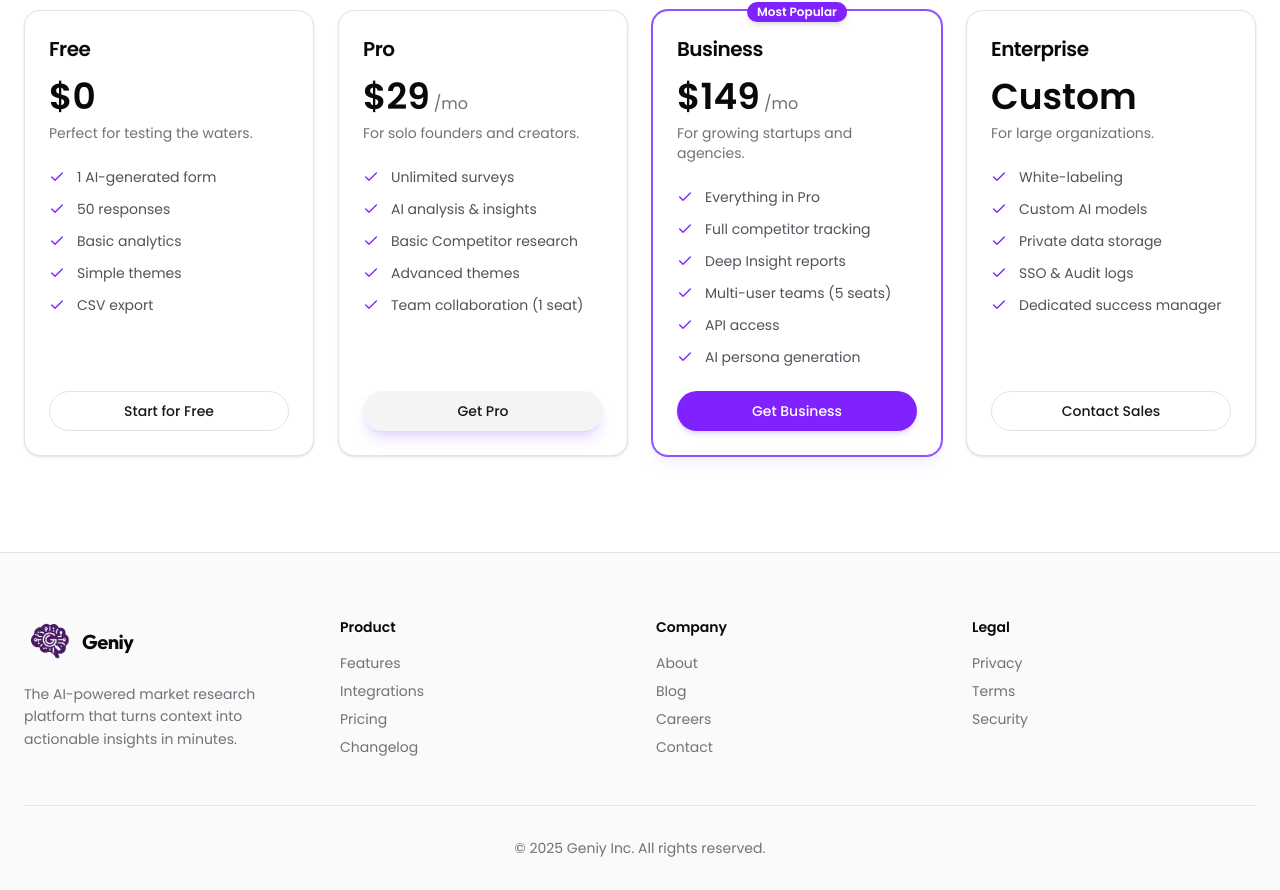
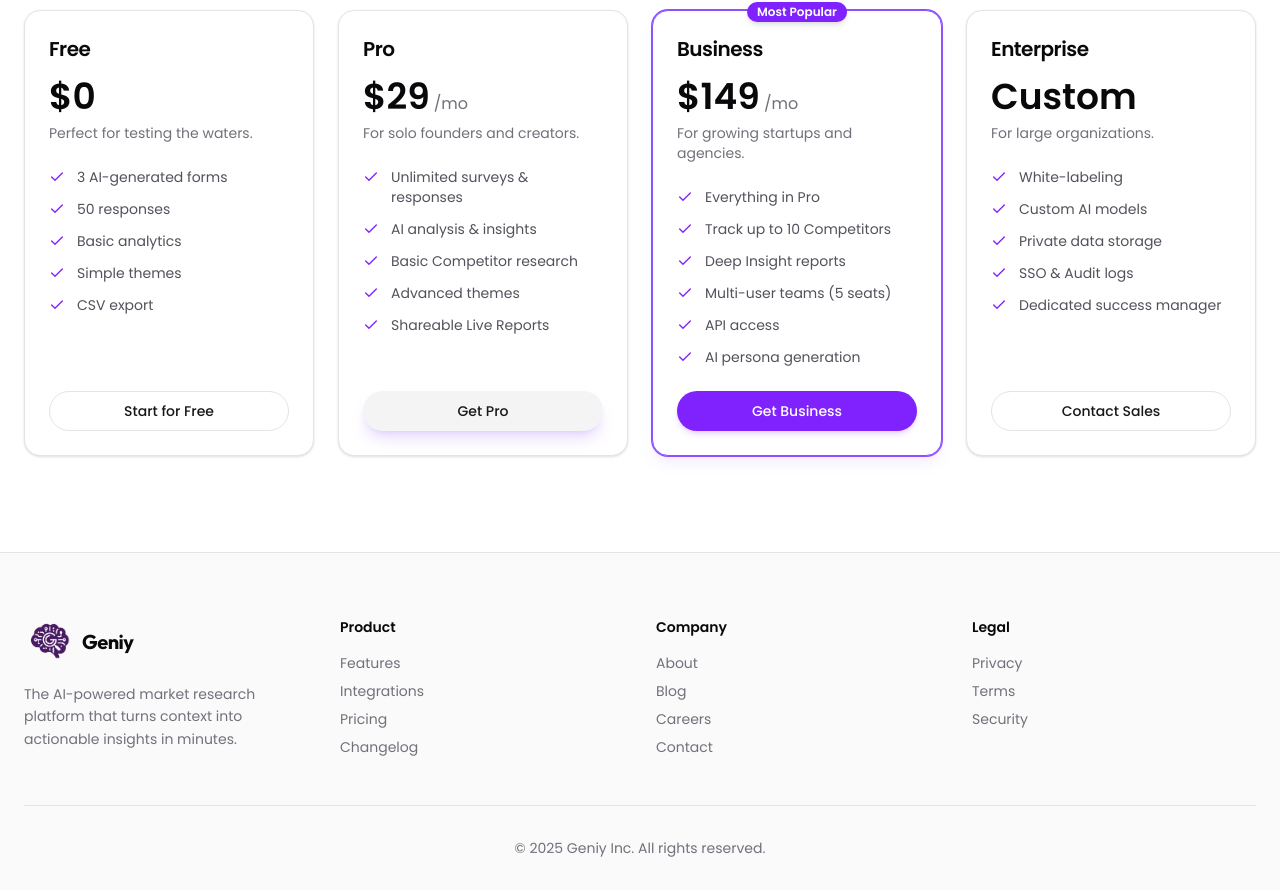
Before and after one commit to emmanuelcobbinah007/geniy, a Next.js app in the folder web/: page / in a window 1280 px wide. Shown: the part 3631-4521 px from the top of the page. Built offline with nearby package versions, Linux system fonts and the light colour scheme; no server answers.

Commit message:
about to begin brainstorming on AI integration

```diff
--- a/web/app/dashboard/[workspaceId]/settings/page.tsx
+++ b/web/app/dashboard/[workspaceId]/settings/page.tsx
@@ -29,21 +29,21 @@
         name: "Free",
         price: "$0",
         description: "Perfect for testing the waters.",
-        features: ["1 AI-generated form", "50 responses", "Basic analytics", "Simple themes", "CSV export"]
+        features: ["3 AI-generated forms", "50 responses", "Basic analytics", "Simple themes", "CSV export"]
     },
     {
         name: "Pro",
         price: "$29",
         period: "/mo",
         description: "For solo founders and creators.",
-        features: ["Unlimited surveys", "AI analysis & insights", "Basic Competitor research", "Advanced themes", "Team collaboration (1 seat)"]
+        features: ["Unlimited surveys & responses", "AI analysis & insights", "Basic Competitor research", "Advanced themes", "Shareable Live Reports"]
     },
     {
         name: "Business",
         price: "$149",
         period: "/mo",
         description: "For growing startups and agencies.",
-        features: ["Everything in Pro", "Full competitor tracking", "Deep Insight reports", "Multi-user teams (5 seats)", "API access", "AI persona generation"],
+        features: ["Everything in Pro", "Track up to 10 Competitors", "Deep Insight reports", "Multi-user teams (5 seats)", "API access", "AI persona generation"],
         popular: true
     },
     {
--- a/web/components/landing/Pricing.tsx
+++ b/web/components/landing/Pricing.tsx
@@ -11,7 +11,7 @@
     price: "$0",
     description: "Perfect for testing the waters.",
     features: [
-      "1 AI-generated form",
+      "3 AI-generated forms",
       "50 responses",
       "Basic analytics",
       "Simple themes",
@@ -26,11 +26,11 @@
     period: "/mo",
     description: "For solo founders and creators.",
     features: [
-      "Unlimited surveys",
+      "Unlimited surveys & responses",
       "AI analysis & insights",
       "Basic Competitor research",
       "Advanced themes",
-      "Team collaboration (1 seat)"
+      "Shareable Live Reports"
     ],
     cta: "Get Pro",
     variant: "secondary"
@@ -43,7 +43,7 @@
     popular: true,
     features: [
       "Everything in Pro",
-      "Full competitor tracking",
+      "Track up to 10 Competitors",
       "Deep Insight reports",
       "Multi-user teams (5 seats)",
       "API access",
```
